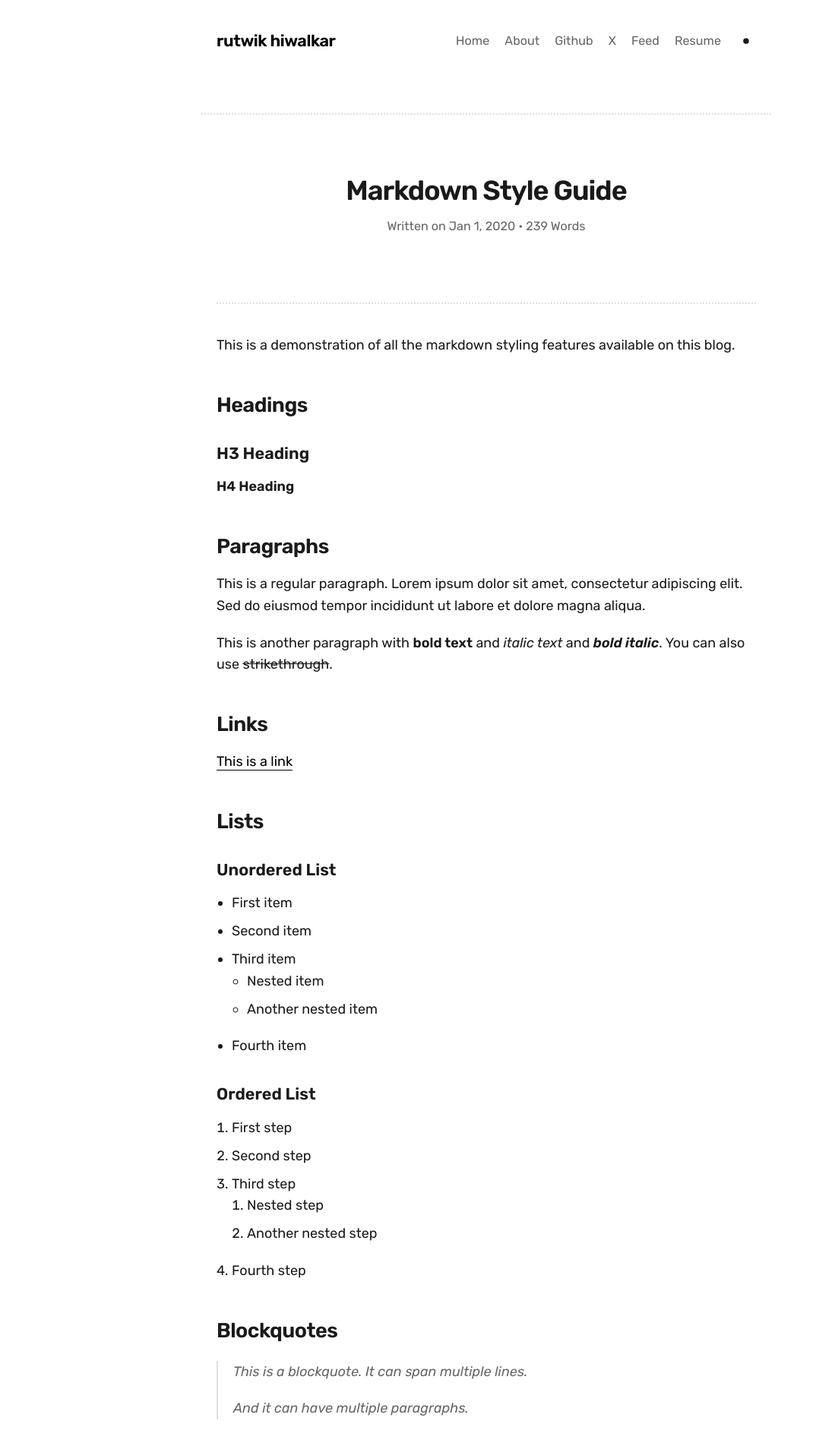
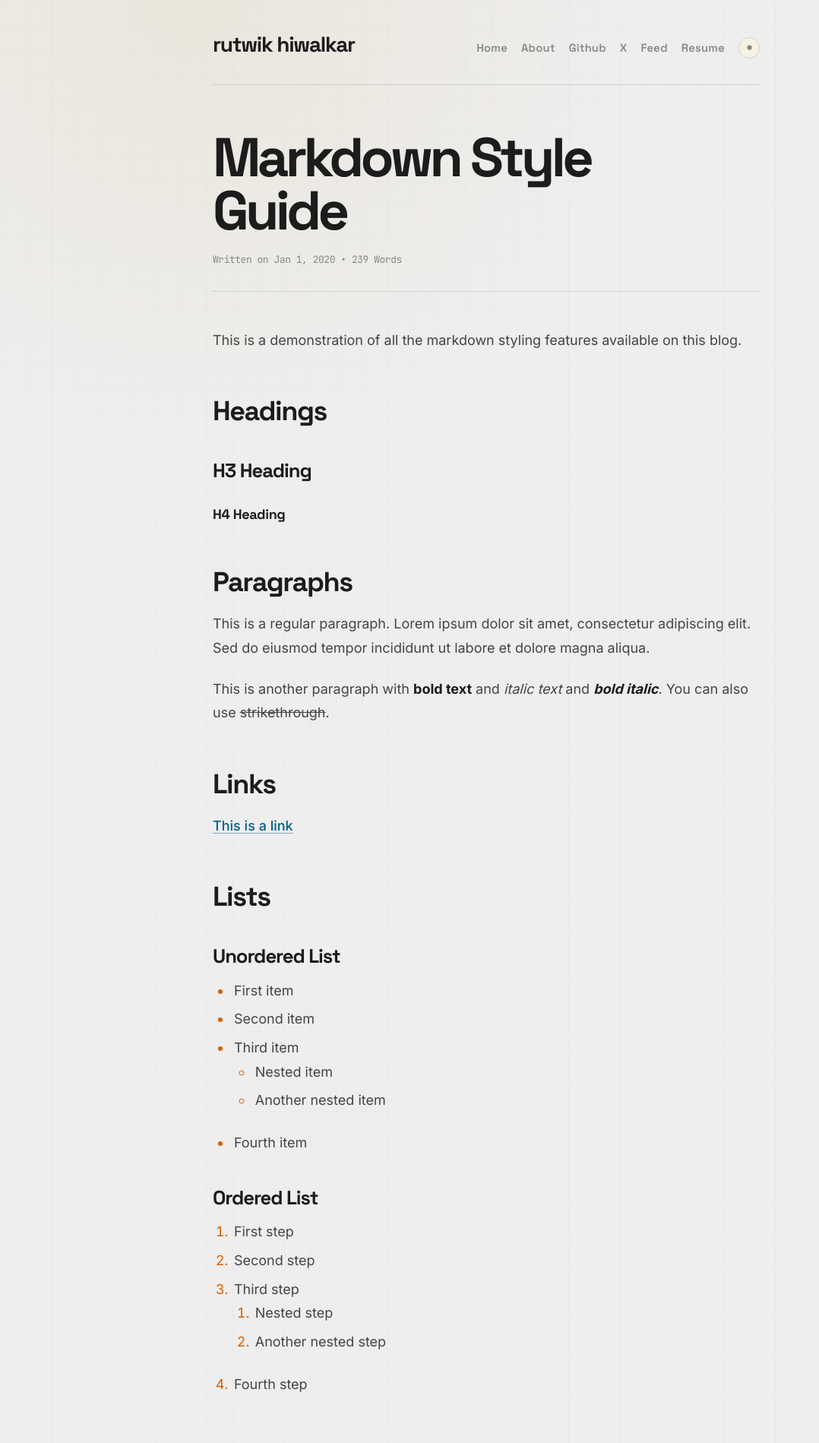
Before and after one commit to rutwikhdev/rutwikhdev.github.io, a Jekyll site: the page built from _posts/2020-01-01-markdown-style-guide.md, in a window 1280 px wide. Shown: the top 1899 px of the page at 76% size, without its empty margins (0-1078 px from the left). Built offline with Jekyll 4.4.1, drawn with Linux system fonts in a browser that asks for light colours.

Commit message:
ui: new styling based on more paperlike and earthly tones

```diff
--- a/_includes/head.html
+++ b/_includes/head.html
@@ -11,7 +11,7 @@
     <!-- Fonts -->
     <link rel="preconnect" href="https://fonts.googleapis.com">
     <link rel="preconnect" href="https://fonts.gstatic.com" crossorigin>
-    <link href="https://fonts.googleapis.com/css2?family=Rubik:ital,wght@0,400;0,600;1,400;1,600&display=swap" rel="stylesheet">
+    <link href="https://fonts.googleapis.com/css2?family=Inter:opsz,wght@14..32,400;14..32,500;14..32,600;14..32,700&family=JetBrains+Mono:wght@400;500;600&family=Space+Grotesk:wght@500;600;700&display=swap" rel="stylesheet">
 
     <!-- Custom CSS -->
     <link rel="stylesheet" href="{{ "/css/main.css" | prepend: site.baseurl }}">
--- a/_includes/header.html
+++ b/_includes/header.html
@@ -1,4 +1,4 @@
-<header>
+<header class="site-header">
   <a class="site-title" href="{{ site.baseurl }}/">
     {{ site.title }}
   </a>
--- a/css/main.css
+++ b/css/main.css
@@ -1,366 +1,503 @@
 :root {
-  --bg: #ffffff;
-  --text: #1a1a1a;
-  --text-header: #1a1a1a;
-  --text-light: #666666;
-  --link: #000000;
-  --link-hover: #666666;
-  --border: #e0e0e0;
-  --code-bg: #f5f5f5;
-  --syntax-blue: #004488;
-  --syntax-yellow: #776600;
+  color-scheme: light;
+  --paper-bg: #eeeeee;
+  --paper-surface: #f7f3df;
+  --paper-surface-soft: #eee8d5;
+  --text: #444444;
+  --text-strong: #1c1c1c;
+  --text-muted: #878787;
+  --link: #005f87;
+  --link-hover: #0087af;
+  --accent: #d75f00;
+  --accent-soft: #d7af5f;
+  --border: #bcbcbc;
+  --border-soft: #d0d0d0;
+  --code-bg: #e4dfca;
+  --code-border: #d0d0d0;
+  --shadow: rgba(68, 68, 68, 0.08);
+  --syntax-blue: #005f87;
+  --syntax-green: #008700;
+  --syntax-yellow: #5f8700;
+  --syntax-red: #af0000;
+  --syntax-purple: #8700af;
+  --syntax-orange: #d75f00;
 }
 
 [data-theme="dark"] {
-  --bg: #1d1f21;
-  --text: #c9cacc;
-  --text-header: #e5e5e5;
-  --text-light: #999999;
-  --link: #ffffff;
-  --link-hover: #999999;
-  --border: #333333;
-  --code-bg: #2a2a2a;
-  --syntax-blue: #4a80c0;
-  --syntax-yellow: #b8a848;
+  color-scheme: dark;
+  --paper-bg: #1c1c1c;
+  --paper-surface: #262626;
+  --paper-surface-soft: #303030;
+  --text: #d0d0d0;
+  --text-strong: #eeeeee;
+  --text-muted: #808080;
+  --link: #5fafd7;
+  --link-hover: #00afaf;
+  --accent: #ffaf00;
+  --accent-soft: #d7af5f;
+  --border: #585858;
+  --border-soft: #444444;
+  --code-bg: #242424;
+  --code-border: #444444;
+  --shadow: rgba(0, 0, 0, 0.24);
+  --syntax-blue: #5fafd7;
+  --syntax-green: #5faf5f;
+  --syntax-yellow: #d7af5f;
+  --syntax-red: #af005f;
+  --syntax-purple: #af87d7;
+  --syntax-orange: #d7875f;
 }
 
 * {
+  box-sizing: border-box;
   margin: 0;
   padding: 0;
-  box-sizing: border-box;
 }
 
 html {
   font-size: 18px;
+  scroll-behavior: smooth;
 }
 
 body {
-  font-family: "Rubik", -apple-system, BlinkMacSystemFont, "Segoe UI", "Helvetica Neue", Arial, sans-serif;
-  background-color: var(--bg);
+  min-height: 100vh;
+  background:
+    radial-gradient(circle at 20% 0%, rgba(215, 175, 95, 0.13), transparent 32rem),
+    linear-gradient(90deg, rgba(68, 68, 68, 0.025) 1px, transparent 1px),
+    linear-gradient(180deg, rgba(68, 68, 68, 0.02) 1px, transparent 1px),
+    var(--paper-bg);
+  background-size: auto, 34px 34px, 34px 34px, auto;
   color: var(--text);
-  line-height: 1.6em;
+  font-family: "Inter", -apple-system, BlinkMacSystemFont, "Segoe UI", sans-serif;
+  line-height: 1.75;
+  text-rendering: optimizeLegibility;
   transition: background-color 0.2s ease, color 0.2s ease;
-  min-height: 100vh;
-}
-
-em,
-i,
-.post-content blockquote,
-.hero p {
-  font-family: "Rubik", -apple-system, BlinkMacSystemFont, "Segoe UI", "Helvetica Neue", Arial, sans-serif;
-  font-style: italic;
 }
 
 a {
   color: var(--link);
-  text-decoration: none;
-  border-bottom: 1px solid var(--link);
-  transition: border-color 0.2s ease;
+  text-decoration-color: color-mix(in srgb, var(--link) 45%, transparent);
+  text-decoration-thickness: 1px;
+  text-underline-offset: 0.18em;
+  transition: color 0.2s ease, text-decoration-color 0.2s ease;
 }
 
 a:hover {
-  border-color: var(--link-hover);
+  color: var(--link-hover);
+  text-decoration-color: currentColor;
+}
+
+em,
+i {
+  font-style: italic;
+}
+
+strong,
+b {
+  color: var(--text-strong);
+  font-weight: 700;
+}
+
+.container,
+.site-header,
+.site-footer {
+  width: min(100% - 40px, 720px);
+  margin-inline: auto;
 }
 
 .container {
-  max-width: 750px;
-  margin: 0 auto;
-  padding: 40px 20px;
+  padding: 52px 0 24px;
 }
 
-header {
-  max-width: 750px;
-  margin: 0 auto;
+.site-header {
   display: flex;
+  align-items: baseline;
   justify-content: space-between;
-  align-items: center;
-  padding: 40px 20px 80px;
-  border-bottom: 2px dotted var(--border);
+  gap: 28px;
+  padding: 44px 0 34px;
+  border-bottom: 1px solid var(--border-soft);
 }
 
 .site-title {
-  font-weight: 600;
-  font-size: 1.2rem;
-  border: none;
-  letter-spacing: -0.02em;
+  color: var(--text-strong);
+  font-family: "Space Grotesk", "Inter", sans-serif;
+  font-size: clamp(1.25rem, 3vw, 1.55rem);
+  font-weight: 700;
+  letter-spacing: -0.045em;
+  line-height: 1.1;
+  text-decoration: none;
 }
 
 .site-title:hover {
-  border: none;
+  color: var(--accent);
 }
 
 .nav {
   display: flex;
   align-items: center;
-  gap: 20px;
+  justify-content: flex-end;
   flex-wrap: wrap;
-  justify-content: flex-end;
+  gap: 10px 18px;
+  font-family: "Space Grotesk", "Inter", sans-serif;
 }
 
 .nav a {
-  font-size: 0.9rem;
-  color: var(--text-light);
-  border: none;
+  color: var(--text-muted);
+  font-size: 0.82rem;
+  font-weight: 600;
+  letter-spacing: 0.015em;
+  text-decoration: none;
 }
 
 .nav a:hover {
-  color: var(--text);
+  color: var(--text-strong);
 }
 
 .theme-toggle {
-  background: none;
-  border: none;
-  cursor: pointer;
-  padding: 4px;
-  display: flex;
+  display: inline-flex;
   align-items: center;
   justify-content: center;
+  width: 28px;
+  height: 28px;
+  border: 1px solid var(--border-soft);
+  border-radius: 999px;
+  background: color-mix(in srgb, var(--paper-surface) 78%, transparent);
+  color: var(--text-muted);
+  cursor: pointer;
+  transition: background-color 0.2s ease, border-color 0.2s ease, color 0.2s ease;
 }
 
 .theme-toggle svg {
-  width: 18px;
-  height: 18px;
-  fill: var(--text);
-  transition: fill 0.2s ease;
+  width: 15px;
+  height: 15px;
+  fill: currentColor;
 }
 
-.theme-toggle:hover svg {
-  fill: var(--text-light);
+.theme-toggle:hover {
+  border-color: var(--accent-soft);
+  color: var(--text-strong);
+  background: var(--paper-surface);
 }
 
 .hero {
-  margin-bottom: 50px;
+  margin-bottom: 48px;
+  padding: 18px 0 28px;
+  border-bottom: 1px dotted var(--border);
 }
 
 .hero p {
-  font-size: 1.1rem;
-  color: var(--text-light);
-  font-weight: 300;
+  max-width: 36rem;
+  color: var(--text-muted);
+  font-size: clamp(1.1rem, 2vw, 1.28rem);
+  line-height: 1.6;
 }
 
 .posts {
+  display: grid;
+  gap: 26px;
   list-style: none;
 }
 
 .posts li {
-  margin-bottom: 25px;
+  padding-bottom: 26px;
+  border-bottom: 1px solid color-mix(in srgb, var(--border-soft) 74%, transparent);
+}
+
+.posts li:last-child {
+  padding-bottom: 0;
+  border-bottom: 0;
 }
 
 .post-date {
-  font-size: 0.8rem;
-  color: var(--text-light);
   display: block;
-  margin-bottom: 4px;
-}
-
-.post-link {
-  font-size: 1.3rem;
-  border: none;
-  display: inline-block;
-}
-
-.post-link:hover {
-  color: var(--text-light);
-}
-
-.hashtag {
-  font-size: 24px;
-  color: var(--text-light);
-  margin-right: 6px;
-  font-weight: 600;
+  margin-bottom: 5px;
+  color: var(--text-muted);
+  font-family: "JetBrains Mono", monospace;
+  font-size: 0.72rem;
+  letter-spacing: -0.03em;
 }
 
 .post-link-box {
   display: flex;
+  align-items: baseline;
+  gap: 10px;
+}
+
+.hashtag {
+  color: var(--accent);
+  font-family: "JetBrains Mono", monospace;
+  font-size: 0.95rem;
+  line-height: 1;
+}
+
+.post-link {
+  color: var(--text-strong);
+  font-family: "Space Grotesk", "Inter", sans-serif;
+  font-size: clamp(1.25rem, 3vw, 1.55rem);
+  font-weight: 600;
+  letter-spacing: -0.04em;
+  line-height: 1.22;
+  text-decoration: none;
+}
+
+.post-link:hover {
+  color: var(--link);
 }
 
 .post-header {
-  margin-bottom: 40px;
-  text-align: center;
-  flex-direction: column;
-  line-height: 2.2rem;
+  margin: 8px auto 48px;
+  padding-bottom: 30px;
+  border-bottom: 1px dotted var(--border);
+  text-align: left;
 }
 
 .post-header h1 {
-  color: var(--text-header);
-  display: block;
-  font-family: "Rubik", -apple-system, BlinkMacSystemFont, "Segoe UI", "Helvetica Neue", Arial, sans-serif;
-  font-size: 2rem;
-  font-weight: 600;
-  letter-spacing: -0.03em;
-  margin-bottom: 8px;
+  max-width: 12ch;
+  color: var(--text-strong);
+  font-family: "Space Grotesk", "Inter", sans-serif;
+  font-size: clamp(2rem, 7vw, 4rem);
+  font-weight: 700;
+  letter-spacing: -0.065em;
+  line-height: 0.98;
 }
 
 .post-meta {
   display: block;
-  color: var(--text-light);
-  font-size: 0.9rem;
+  margin-top: 18px;
+  color: var(--text-muted);
+  font-family: "JetBrains Mono", monospace;
+  font-size: 0.72rem;
+  letter-spacing: -0.035em;
+  line-height: 1.7;
 }
 
 .post-content {
-  font-family: "Rubik", -apple-system, BlinkMacSystemFont, "Segoe UI", "Helvetica Neue", Arial, sans-serif;
-  font-weight: 400;
+  font-size: 1rem;
+}
+
+.post-content > *:first-child {
+  margin-top: 0;
+}
+
+.post-content h1,
+.post-content h2,
+.post-content h3,
+.post-content h4,
+.post-content h5,
+.post-content h6 {
+  color: var(--text-strong);
+  font-family: "Space Grotesk", "Inter", sans-serif;
+  font-weight: 700;
+  letter-spacing: -0.04em;
+  line-height: 1.16;
 }
 
 .post-content h2 {
-  font-family: "Rubik", -apple-system, BlinkMacSystemFont, "Segoe UI", "Helvetica Neue", Arial, sans-serif;
-  font-size: 1.5rem;
-  font-weight: 600;
-  margin-top: 50px;
-  margin-bottom: 20px;
+  margin: 3.2rem 0 1rem;
+  font-size: clamp(1.45rem, 4vw, 2rem);
+}
+
+.post-content h3 {
+  margin: 2.35rem 0 0.75rem;
+  font-size: clamp(1.18rem, 3vw, 1.42rem);
+}
+
+.post-content h4,
+.post-content h5,
+.post-content h6 {
+  margin: 1.8rem 0 0.65rem;
+  font-size: 1rem;
   letter-spacing: -0.02em;
 }
 
-.post-content h3 {
-  font-family: "Rubik", -apple-system, BlinkMacSystemFont, "Segoe UI", "Helvetica Neue", Arial, sans-serif;
-  font-size: 1.2rem;
-  font-weight: 600;
-  margin-top: 35px;
-  margin-bottom: 15px;
+.post-content p,
+.about-content p {
+  margin-bottom: 1.25rem;
 }
 
-.post-content p {
-  margin-bottom: 20px;
+.post-content a {
+  font-weight: 500;
 }
 
 .post-content ul,
 .post-content ol {
-  margin-left: 20px;
-  margin-bottom: 20px;
+  margin: 0 0 1.35rem 1.4rem;
 }
 
 .post-content li {
-  margin-bottom: 8px;
+  margin-bottom: 0.35rem;
+  padding-left: 0.15rem;
+}
+
+.post-content li::marker {
+  color: var(--accent);
 }
 
 .post-content blockquote {
-  border-left: 2px solid var(--border);
-  padding-left: 20px;
-  margin: 25px 0;
-  color: var(--text-light);
+  margin: 1.8rem 0;
+  padding: 0.15rem 0 0.15rem 1.15rem;
+  border-left: 3px solid var(--accent-soft);
+  color: var(--text-muted);
+  font-size: 1.02rem;
   font-style: italic;
+}
+
+.post-content blockquote p:last-child {
+  margin-bottom: 0;
 }
 
 .post-content input[type="checkbox"] {
   appearance: none;
+  position: relative;
   width: 16px;
   height: 16px;
-  border: 2px solid var(--text-light);
+  margin-right: 8px;
+  border: 1px solid var(--border);
   border-radius: 3px;
-  margin-right: 8px;
-  vertical-align: middle;
-  cursor: pointer;
-  position: relative;
+  background: var(--paper-surface);
+  vertical-align: -2px;
 }
 
 .post-content input[type="checkbox"]:checked {
-  background-color: var(--text);
-  border-color: var(--text);
+  border-color: var(--accent);
+  background: var(--accent);
 }
 
 .post-content input[type="checkbox"]:checked::after {
-  content: "✓";
+  content: "";
   position: absolute;
-  top: -2px;
-  left: 2px;
-  font-size: 12px;
-  color: var(--bg);
-  font-weight: bold;
+  top: 2px;
+  left: 5px;
+  width: 4px;
+  height: 8px;
+  border: solid var(--paper-bg);
+  border-width: 0 2px 2px 0;
+  transform: rotate(45deg);
 }
 
 .post-content table {
+  display: block;
   width: 100%;
+  margin: 1.6rem 0;
+  overflow-x: auto;
   border-collapse: collapse;
-  margin: 20px 0;
+  font-size: 0.92rem;
 }
 
 .post-content th,
 .post-content td {
-  border: 1px solid var(--border);
-  padding: 10px 14px;
+  border: 1px solid var(--border-soft);
+  padding: 0.65rem 0.8rem;
   text-align: left;
 }
 
 .post-content th {
-  font-weight: 600;
-  background-color: var(--code-bg);
+  background: var(--paper-surface-soft);
+  color: var(--text-strong);
+  font-weight: 700;
 }
 
-.post-content tr:nth-child(even) {
-  background-color: var(--code-bg);
+.post-content tr:nth-child(even) td {
+  background: color-mix(in srgb, var(--paper-surface) 45%, transparent);
 }
 
 .post-content pre,
 .post-content code {
-  font-family: "SFMono-Regular", Consolas, "Liberation Mono", Menlo, monospace;
-  font-size: 0.9rem;
+  font-family: "JetBrains Mono", "SFMono-Regular", Consolas, monospace;
+  font-size: 0.86rem;
+  font-variant-ligatures: none;
 }
 
 .post-content code {
-  background-color: var(--code-bg);
-  padding: 2px 6px;
-  border-radius: 3px;
+  border: 1px solid var(--code-border);
+  border-radius: 4px;
+  background: var(--code-bg);
+  color: var(--text-strong);
+  padding: 0.1rem 0.32rem;
 }
 
 .post-content pre {
-  background-color: var(--code-bg);
-  padding: 15px;
-  border-radius: 5px;
+  margin: 1.55rem 0;
+  padding: 1rem;
   overflow-x: auto;
-  margin-bottom: 20px;
+  border: 1px solid var(--code-border);
+  border-radius: 8px;
+  background: var(--code-bg);
+  box-shadow: 0 14px 40px var(--shadow);
+  line-height: 1.65;
 }
 
 .post-content pre code {
+  border: 0;
+  border-radius: 0;
   background: none;
+  color: var(--text);
   padding: 0;
-  color: var(--text);
 }
 
-.highlight .c { color: var(--text-light); font-style: italic; }
-.highlight .k { color: var(--syntax-blue); font-weight: 600; }
-.highlight .s { color: var(--syntax-yellow); }
-.highlight .n { color: var(--text); }
-.highlight .o { color: var(--text); }
-.highlight .m { color: var(--syntax-yellow); }
+.highlight .c,
+.highlight .cm,
+.highlight .cp,
+.highlight .c1 { color: var(--text-muted); font-style: italic; }
+.highlight .k,
+.highlight .kd,
+.highlight .kn,
+.highlight .kp,
+.highlight .kr { color: var(--syntax-blue); font-weight: 600; }
+.highlight .s,
+.highlight .sb,
+.highlight .s1,
+.highlight .s2,
+.highlight .se { color: var(--syntax-green); }
+.highlight .m,
+.highlight .mi,
+.highlight .mf { color: var(--syntax-yellow); }
+.highlight .na,
+.highlight .nb,
+.highlight .nt,
+.highlight .nv { color: var(--syntax-blue); }
+.highlight .nf,
+.highlight .nx { color: var(--text-strong); font-weight: 600; }
+.highlight .o,
 .highlight .p { color: var(--text); }
-.highlight .w { color: var(--text-light); }
-.highlight .na { color: var(--syntax-blue); }
-.highlight .nv { color: var(--syntax-blue); }
-.highlight .nf { color: var(--text); font-weight: 600; }
-.highlight .nt { color: var(--syntax-blue); }
-.highlight .mi { color: var(--syntax-yellow); }
-.highlight .sr { color: var(--syntax-yellow); }
+.highlight .err { color: var(--syntax-red); }
 
 .post-content img {
+  display: block;
   max-width: 100%;
   height: auto;
-  border-radius: 5px;
+  margin: 1.8rem auto;
+  border: 1px solid var(--border-soft);
+  border-radius: 8px;
+  background: var(--paper-surface);
 }
 
 .post-content figure {
-  margin: 25px 0;
+  margin: 1.8rem 0;
   text-align: center;
 }
 
 .post-content figcaption {
+  margin-top: 0.6rem;
+  color: var(--text-muted);
   font-size: 0.85rem;
-  color: var(--text-light);
 }
 
 .post-content hr {
-  border: none;
-  border-top: 1px solid var(--border);
-  margin: 40px 0;
+  height: 1px;
+  margin: 2.6rem 0;
+  border: 0;
+  background: linear-gradient(90deg, transparent, var(--border), transparent);
 }
 
 .site-footer {
-  max-width: 750px;
-  margin: 100px auto 0;
-  padding: 40px 20px;
-  border-top: 2px dotted var(--border);
-  color: var(--text-light);
-  font-size: 0.85rem;
-  text-align: center;
+  margin-top: 96px;
+  padding: 32px 0 44px;
+  border-top: 1px solid var(--border-soft);
+  color: var(--text-muted);
+  font-family: "JetBrains Mono", monospace;
+  font-size: 0.68rem;
+  letter-spacing: -0.03em;
 }
 
 .about {
@@ -368,60 +505,67 @@ header {
 }
 
 .about-photo {
-  margin-bottom: 30px;
+  margin-bottom: 32px;
 }
 
 .about-photo img {
   width: 100%;
+  max-width: 640px;
   height: auto;
-  max-width: 750px;
+  border: 1px solid var(--border-soft);
+  border-radius: 10px;
+  filter: saturate(0.9) contrast(0.98);
 }
 
 .about-content {
   text-align: left;
 }
 
-.about-content p {
-  margin-bottom: 20px;
+.about-socials {
+  display: flex;
+  flex-wrap: wrap;
+  gap: 14px 22px;
+  margin-top: 32px;
+  font-family: "Space Grotesk", "Inter", sans-serif;
+  font-weight: 600;
 }
 
-.about-socials {
-  display: flex;
-  gap: 20px;
-  margin-top: 30px;
-}
-
-.about-socials a {
-  font-size: 0.95rem;
-}
-
-@media (max-width: 600px) {
+@media (max-width: 680px) {
   html {
     font-size: 16px;
   }
 
-  header {
-    padding: 25px 16px 40px;
+  .container,
+  .site-header,
+  .site-footer {
+    width: min(100% - 32px, 720px);
+  }
+
+  .site-header {
+    align-items: flex-start;
     flex-direction: column;
-    align-items: flex-start;
-    gap: 20px;
+    gap: 22px;
+    padding: 30px 0 26px;
   }
 
   .nav {
-    width: 100%;
     justify-content: flex-start;
-    gap: 16px;
+    gap: 12px 16px;
   }
 
   .container {
-    padding: 20px 16px;
+    padding-top: 36px;
+  }
+
+  .post-header {
+    margin-bottom: 36px;
   }
 
   .post-header h1 {
-    font-size: 1.6rem;
+    max-width: 14ch;
   }
 
-  .post-content h2 {
-    font-size: 1.3rem;
+  .post-link-box {
+    gap: 8px;
   }
 }
```
